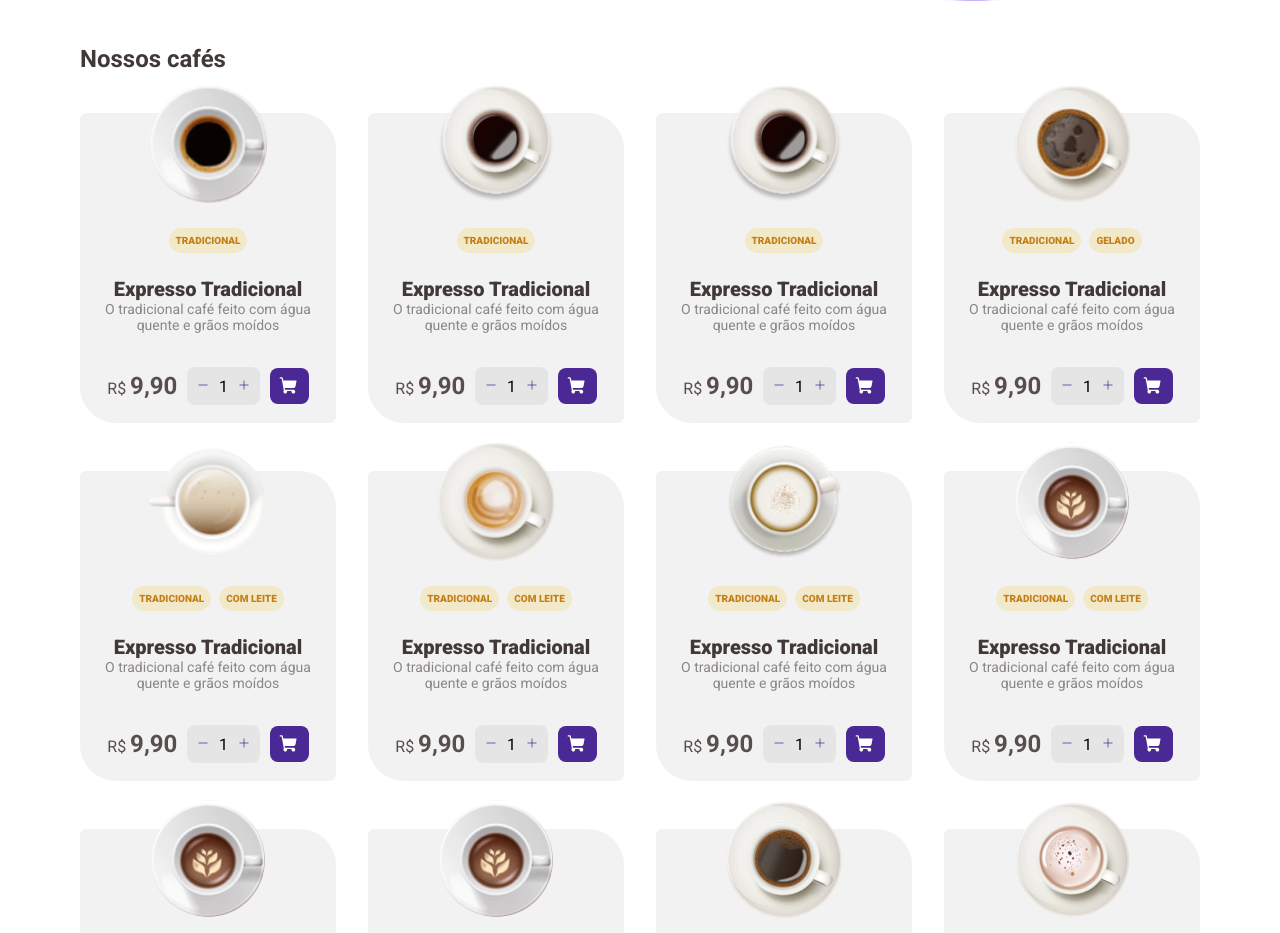
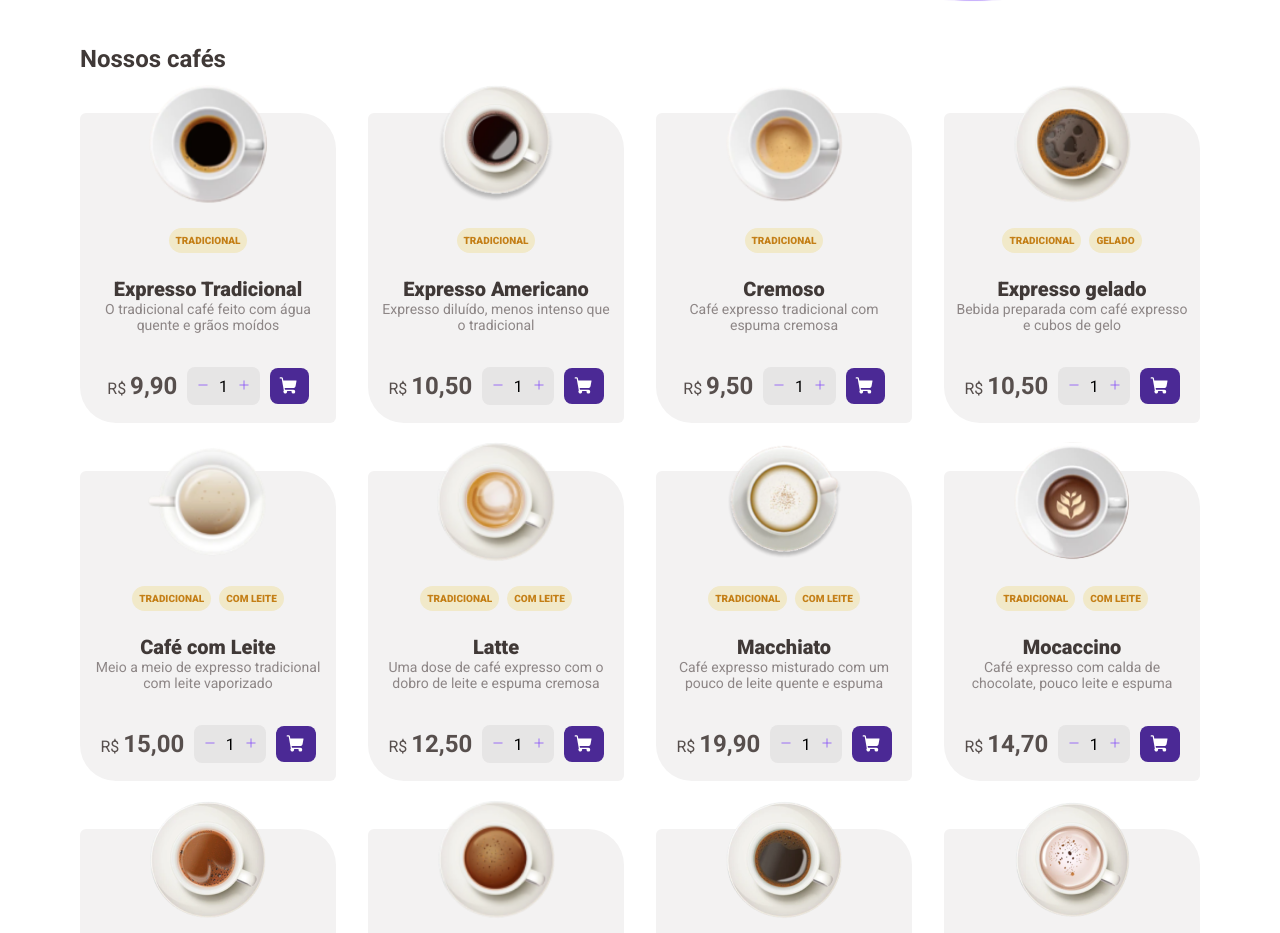
Before and after one commit to GiovanniBussola/coffee-delivery, a React (Vite) app: page / in a window 1280 px wide. Shown: the part 539-1472 px from the top of the page. Built offline with nearby package versions, Linux system fonts and the light colour scheme.

Commit message:
feat: add money format

```diff
--- a/src/pages/Home/index.tsx
+++ b/src/pages/Home/index.tsx
@@ -71,8 +71,8 @@ const products: Product[] = [
     id: 3,
     name: 'Cremoso',
     description: 'Café expresso tradicional com espuma cremosa',
-    price: 10.5,
-    img: '../../assets/coffees/americano.png',
+    price: 9.5,
+    img: '../../assets/coffees/expresso-cremoso.png',
     tags: ['TRADICIONAL'],
   },
   {
@@ -122,7 +122,7 @@ const products: Product[] = [
     name: 'Chocolate Quente',
     description: 'Bebida feita com chocolate dissolvido no leite quente e café',
     price: 10,
-    img: '../../assets/coffees/mocaccino.png',
+    img: '../../assets/coffees/chocolate-quente.png',
     tags: ['ESPECIAL', 'COM LEITE'],
   },
   {
@@ -131,7 +131,7 @@ const products: Product[] = [
     description:
       'Drink gelado de café expresso com rum, creme de leite e hortelã',
     price: 10,
-    img: '../../assets/coffees/mocaccino.png',
+    img: '../../assets/coffees/cubano.png',
     tags: ['ESPECIAL', 'GELADO', 'ALCOÓLICO'],
   },
   {
@@ -153,10 +153,11 @@ const products: Product[] = [
 ]
 
 const cart: Cart = {
-  items: [],
+  items: [
+    { productId: 1, quantity: 5 },
+    { productId: 1, quantity: 5 },
+  ],
 }
-
-console.log(cart)
 
 export function Home() {
   return (
@@ -231,7 +232,9 @@ export function Home() {
 
           <img src={banner} alt="banner" width={476} height={400}></img>
         </main>
+
         <h2>Nossos cafés</h2>
+
         <CoffeeCardsGroup>
           {products.map((product) => {
             return (
@@ -245,20 +248,27 @@ export function Home() {
                 </CoffeeCardHeader>
 
                 <CoffeeCardBody>
-                  <h3>Expresso Tradicional</h3>
-                  <p>O tradicional café feito com água quente e grãos moídos</p>
+                  <h3>{product.name}</h3>
+                  <p>{product.description}</p>
                 </CoffeeCardBody>
                 <CoffeeCardFooter>
                   <span>
-                    R$ <b>9,90</b>
+                    R${' '}
+                    <b>
+                      {Intl.NumberFormat('pt-BR', {
+                        currency: 'BRL',
+                        minimumFractionDigits: 2,
+                        maximumFractionDigits: 2,
+                      }).format(product.price)}
+                    </b>
                   </span>
                   <ButtonGroup>
                     <button>
-                      <Minus color={defaultTheme['purple-500']} />
+                      <Minus color={defaultTheme['purple-300']} />
                     </button>
                     <div>1</div>
                     <button>
-                      <Plus color={defaultTheme['purple-500']} />
+                      <Plus color={defaultTheme['purple-300']} />
                     </button>
                   </ButtonGroup>
                   <ButtonWithIcon backgroundColor="purple-500">
```
